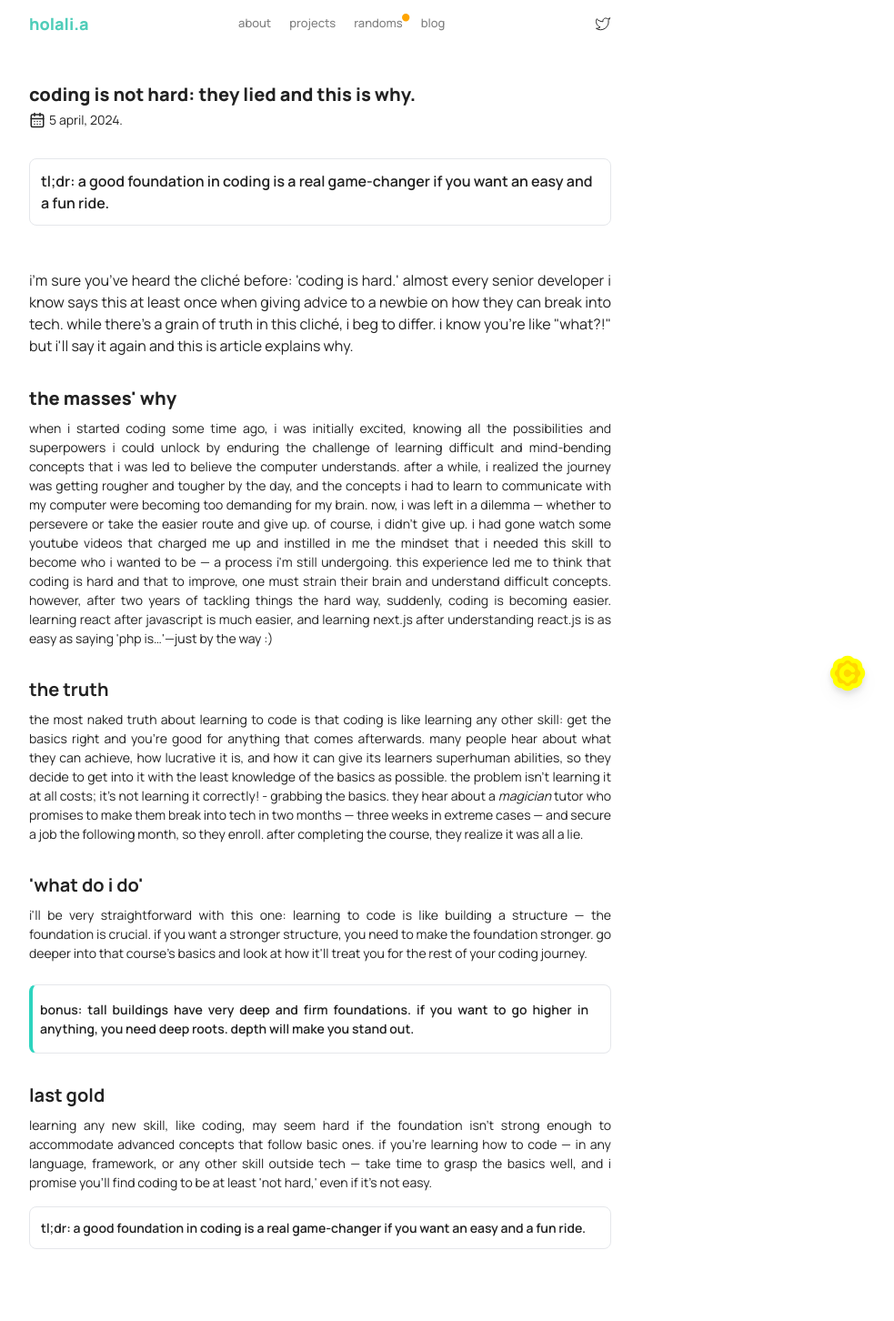
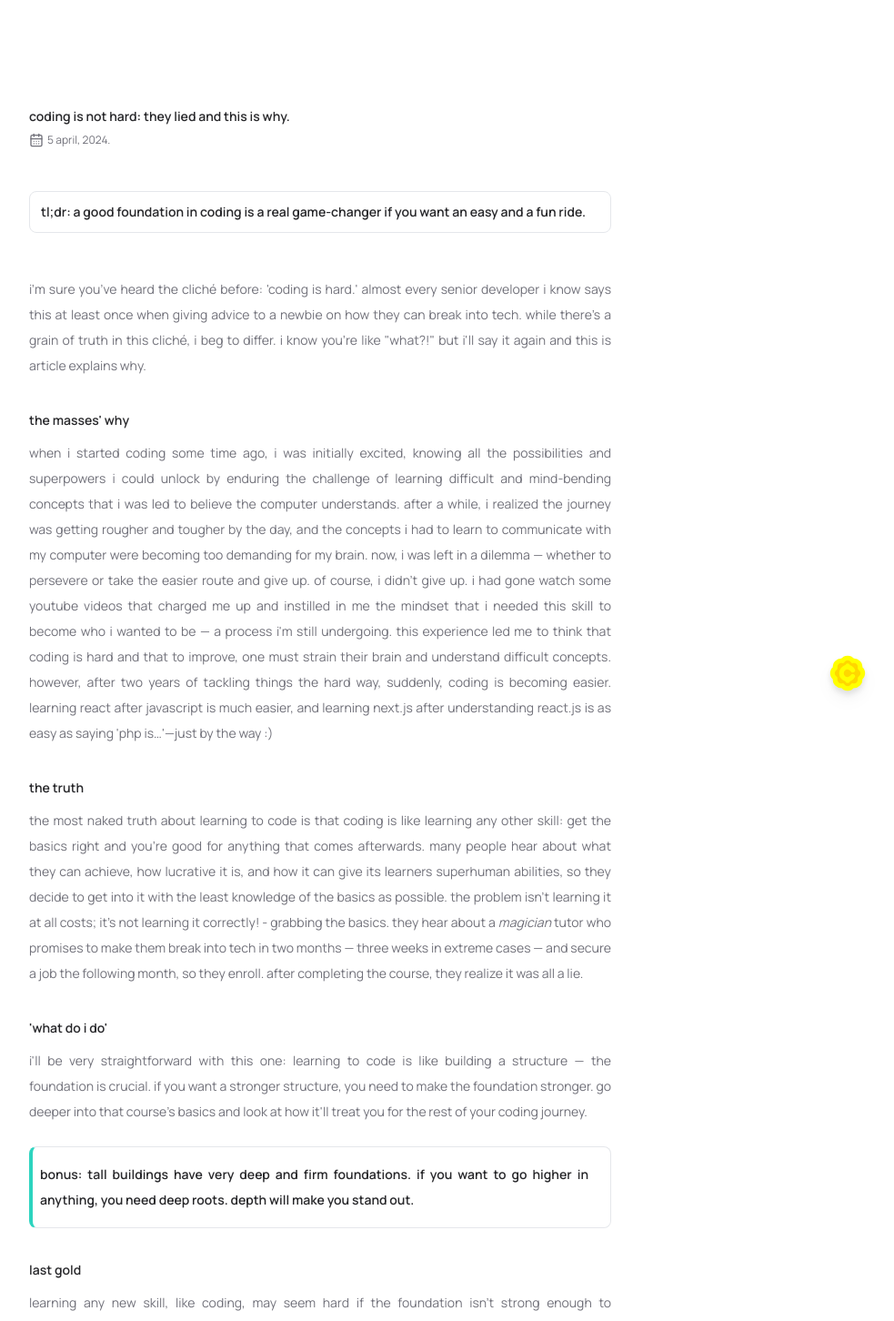
Before and after one commit to holaliamewu/portfolio-react, a React (Vite) app: page /blog/coding-is-not-hard in a window 1280 px wide. Shown: the top 1452 px of the page at 91% size, without its empty margins (288-1271 px from the left). Before the commit the page ends 1421 px from the top, so only its background shows below. Built offline with nearby package versions, Linux system fonts and the light colour scheme.

Commit message:
feat: v2 beta

```diff
--- /dev/null
+++ b/src/components/Experiences.jsx
@@ -0,0 +1,9 @@
+import React from "react";
+
+export default function Experiences() {
+    return(
+        <div className=" mr-auto text-sm leading-[2] space-y-4 ">
+            this space is for my experiences
+        </div>
+    )
+}
--- a/src/components/Navbar.jsx
+++ /dev/null
@@ -1,52 +0,0 @@
-import React, { useContext } from 'react';
-import Header from './Header'
-import { NavLink } from 'react-router-dom'
-import navData from '../resources/navData'
-import { Dot, Menu, Twitter, X } from 'lucide-react';
-import { SeeMenuContext } from '../pages/Layout';
-import MobileMenu from './MobileMenu';
-
-export default function Navbar() {
-
-  const [ seeMobileMenu, setSeeMobileMenu ] = useContext(SeeMenuContext);
-
-  const linkButtons = navData.map( link => (
-    <NavLink
-    className='px-[8px] xs:hidden text-[gray] hover:text-[#222] md:block py-[2px] font-[500] text-[13px] relative    '
-    key={ link.key}
-    to={link.link}
-    > {link.title} { link.isSpecial && <Dot color='orange' size={50} className='absolute -right-5 -top-5' />} </NavLink>
-  ))
-
-    return (
-      <nav
-      className=' flex justify-between items-center mt-3 mx-auto '>
-        <Header />
-
-        <span className='flex gap-1'>
-          { linkButtons }
-        </span>
-
-        <span className='flex items-center' >
-        <a
-        href="https://x.com/amewuholali_/"
-        target="_blank" >
-           <Twitter strokeWidth={1.3} size={18} />
-        </a>
-          <span
-            onClick={() => { setSeeMobileMenu(prev => !prev)}}
-            className='p-1 ml-1 md:hidden rounded '>{
-              seeMobileMenu ?
-              <span className='text-[gray] hover:text-[#222]' >
-                <X strokeWidth={1.5} size={20} />
-              </span>:
-              <span className='text-[gray] hover:text-[#222]' >
-                <Menu strokeWidth={1.5} size={20} />
-              </span>
-            }
-            </span>
-          <MobileMenu />
-          </span>
-      </nav>
-    )
-}
--- a/src/components/QuickAbout.jsx
+++ b/src/components/QuickAbout.jsx
@@ -2,11 +2,12 @@ import React from "react";
 
 export default function QuickAbout() {
     return(
-        <div className=" mr-auto font-[500]  text-[rgba(0,0,0,0.7)] text-md tracking-wide ">
+        <div className=" mr-auto text-sm leading-[2] space-y-4 ">
             <p className=" text-justify "
             >front-end software engineer. i curate aesthetically-pleasing
              stuff on the web, paying attention to accessibillity. i'm intrigued
               by amazing uis. i'm currently exploring react.js and everything around it.</p>
+              <p className="">if i'm not reading on spare time, i'm on yt.</p>
         </div>
     )
 }
--- a/src/pages/App.jsx
+++ b/src/pages/App.jsx
@@ -3,13 +3,8 @@ import {
   BrowserRouter,
   Routes,
   Route } from "react-router-dom";
-import Layout from './Layout'
-import About from "./About";
-import ProjectContainer from "./ProjectContainer";
-import Blog from "./Blog";
 import Home from "./Home";
 import BlogOne from "./BlogOne";
-import Randoms from './Randoms'
 import RandomsOne from './RandomsOne'
 
 
@@ -17,15 +12,9 @@ export default function App() {
   return(
         <BrowserRouter >
           <Routes >
-            <Route path='/'  element={ <Layout /> } >
-              <Route index element={ <Home />} />
-              <Route path='/about' element={ <About /> } />
-              <Route path='/projects' element={ <ProjectContainer /> } />
-              <Route path='/randoms' element={ <Randoms /> } />
+              <Route path="/" element={ <Home />} />
               <Route path='/randoms/i-love-whatever-youre-doing-keep-up' element={ <RandomsOne /> } />
-              <Route path='/blog' element={ <Blog /> } />
               <Route path='/blog/coding-is-not-hard' element={ <BlogOne /> } />
-            </Route>
           </Routes>
         </BrowserRouter>
   )
--- a/src/pages/Blog.jsx
+++ /dev/null
@@ -1,22 +0,0 @@
-import React from "react";
-import { NavLink } from "react-router-dom";
-import { Lollipop } from "lucide-react";
-
-export default function Blog() {
-    return (
-        <div className="flex flex-col items-center mt-12 min-h-[80vh] ">
-          <h4 className="mb-8 flex items-center text-[13px] gap-1" ><Lollipop size={20} color="gray" />bienvenue to where i share my voice.</h4>
-          <span className="flex flex-col justify-between md:w-[100%] text-[15px] xs:w-[90%] border-b p-1 xs:mx-auto md:mx-0 " >
-          <NavLink to='/blog/coding-is-not-hard/'
-          className=" text-xl font-black " > coding is not hard: they lied and here's why.</NavLink>
-          <h6 className="font-[500] text-md underline text-[rgba(0,0,0,0.5)] ">5 april, 2024.</h6>
-          <h4 className="text-md my-3 text-[rgba(0,0,0,0.9)]" > I’m sure you’ve heard the cliché before: 'coding is hard.' almost every senior developer
-          i know says this at least once when giving advice to a newbie on breaking into tech. while there's a grain of truth in this cliché...</h4>
-      </span>
-      <span className="flex flex-col justify-between md:w-[100%] text-[15px] p-1 xs:w-[90%] xs:mx-auto md:mx-0 " >
-          <NavLink to='' className="font-black text-xl" >  demystifying react context apis.</NavLink>
-          <h6 className="font-[500] text-md underline text-[rgba(0,0,0,0.5)] ">In a bit.</h6>
-          <h4 className="text-md my-3 text-[rgba(0,0,0,0.9)]" >coming soon...</h4>
-      </span>
-    </div> )
-}
--- a/src/pages/BlogOne.jsx
+++ b/src/pages/BlogOne.jsx
@@ -4,11 +4,11 @@ import SupportMe from '../components/SupportMe';
 
 export default function BlogOne() {
     return (
-      <div className='' >
+      <div className="mx-auto w-[90vw] text-sm font-[400] leading-[2] text-zinc-500 md:w-[60vw] lg:w-[50vw] 2xl:w-[30vw] min-h-[100vh] font-['manrope'] flex flex-col mt-16  ">
         <SupportMe />
-        <h1 className=" text-xl font-black mt-[50px] mb-1" >coding is not hard: they lied and this is why.</h1>
-        <h4 className='flex items-center text-sm gap-1 mb-8' > <CalendarDays size={18} /> 5 april, 2024.</h4>
-          <h3 className='p-3 border rounded-lg font-[600] text-md mt-4 mb-12'>
+        <h1 className=" text-md font-semibold text-zinc-800 mt-[50px] mb-1" >coding is not hard: they lied and this is why.</h1>
+        <h4 className='flex items-center text-xs gap-1 mb-8' > <CalendarDays size={16} /> 5 april, 2024.</h4>
+          <h3 className='p-3 border rounded-lg text-sm text-zinc-800 font-semibold mt-4 mb-12'>
           tl;dr: a good foundation in coding is a real game-changer if you want an easy and a fun ride. </h3>
         <p className='text-justify text-md' >
         i’m sure you’ve heard the cliché before: 'coding is hard.' almost every senior developer
@@ -16,8 +16,8 @@ export default function BlogOne() {
         while there's a grain of truth in this cliché, i beg to differ. i know you're like "what?!" but i'll say it again
          and this is article explains why. </p>
 
-        <h1 className=' text-xl font-black mt-8 mb-2' >the masses' why</h1>
-        <p className='text-justify text-[14px]' >
+        <h1 className=' text-md font-semibold text-zinc-800 mt-8 mb-2' >the masses' why</h1>
+        <p className='text-justify ' >
         when i started coding some time ago, i was initially excited, knowing all the possibilities and superpowers
           i could unlock by enduring the challenge of learning difficult and mind-bending concepts that i was
           led to believe the computer understands. after a while, i realized the journey was getting rougher
@@ -33,30 +33,30 @@ export default function BlogOne() {
         learning react after javascript is much easier, and learning next.js after understanding react.js is as easy
         as saying 'php is…'—just by the way :) </p>
 
-        <h1 className=' text-xl font-bold mt-8 mb-2' >the truth</h1>
-        <p className='text-justify text-[14px]' >
+        <h1 className=' text-md font-semibold text-zinc-800 mt-8 mb-2' >the truth</h1>
+        <p className='text-justify ' >
         the most naked truth about learning to code is that coding is like
         learning any other skill: get the basics right and you're good for anything that comes afterwards. many people hear about what they can achieve,
          how lucrative it is, and how it can give its learners superhuman abilities, so they decide to get into it with the least knowledge of the basics as possible. the problem isn't
           learning it at all costs; it's not learning it correctly! - grabbing the basics. they hear about a <span className='italic'>magician</span> tutor who promises to make
           them break into tech in two months — three weeks in extreme cases — and secure a job the following month, so they enroll. after completing the course, they realize it was all a lie.</p>
 
-        <h1 className=' text-xl font-bold mt-8 mb-2' >'what do i do' </h1>
-        <p className='text-justify text-[14px]' >
+        <h1 className=' text-md font-semibold text-zinc-800 mt-8 mb-2' >'what do i do' </h1>
+        <p className='text-justify ' >
         i'll be very straightforward with this one: learning to code is like building a structure — the foundation is crucial.
           if you want a stronger structure, you need to make the foundation stronger. go deeper into that course's basics and look at how it'll treat you for the rest of your coding journey.
 
-        <span className="block my-6 px-2 py-4 pr-6 rounded-lg text-[14px] font-semibold border-l-teal-400 border  border-l-4" >
+        <span className="block my-6 px-2 py-4 pr-6 rounded-lg text-zinc-800 font-semibold border-l-teal-400 border  border-l-4" >
           bonus: tall buildings have very deep and firm foundations. if you want to go higher in anything, you need deep roots.
           depth will make you stand out.
         </span>
 
-        <h1 className=' text-xl font-bold mt-8 mb-2' >last gold</h1>
+        <h1 className=' text-md font-semibold text-zinc-800 mt-8 mb-2' >last gold</h1>
         learning any new skill, like coding, may seem hard if the foundation isn't strong enough to accommodate advanced
         concepts that follow basic ones. if you're learning how to code — in any language, framework, or any other skill outside
         tech — take time to grasp the basics well, and i promise you'll find coding to be at least 'not hard,' even if it's not easy.
         </p>
-        <h3 className='p-3 border rounded-lg font-[600] text-[14px] mt-4 mb-12' >  tl;dr: a good foundation in coding is a real game-changer if you want an easy and a fun ride. </h3>
+        <h3 className='p-3 border rounded-lg font-semibold text-zinc-800 text-md mt-4 mb-12' >  tl;dr: a good foundation in coding is a real game-changer if you want an easy and a fun ride. </h3>
 
         </div>
     )
--- a/src/pages/Home.jsx
+++ b/src/pages/Home.jsx
@@ -2,26 +2,24 @@ import React  from "react";
 import { NavLink } from "react-router-dom";
 import QuickAboout from "../components/QuickAbout.jsx";
 import { blog } from "../resources/blogData.jsx";
-import { Dot } from 'lucide-react'
 
 
 export default function Home() {
 
     return(
-        <div
-        className=" w-full h-[80vh] flex flex-col justify-center  ">
+        <div className="mx-auto w-[90vw] text-sm font-[400] leading-[2] text-zinc-500 md:w-[60vw] lg:w-[50vw] 2xl:w-[30vw] min-h-[100vh] font-['manrope'] flex flex-col mt-16  ">
             <div className=" mb-3 ">
-                <h1 className="font-[900] text-left text-[28px] md:text-[30px]  mb-0" >amewu emmanuel mensah </h1>
+                <h1 className="font-[900] text-zinc-800 text-left text-2xl  mb-0" >amewu emmanuel mensah </h1>
             </div>
             <QuickAboout />
             <h4
-            className='font-[600] mt-[50px] xs:w-[100%] mx-auto text-md mb-4 text-cente md:text-left'
+            className='mt-[50px] xs:w-[100%] mx-auto text-md mb-4 text-zinc-900 font-semibold '
             ><span className="hover:underline" >writings</span> and <span className="hover:underline">randoms</span>.</h4>
           { blog.map( blogpost => {
             return(
-                <span key={ blogpost.link } className="flex justify-between  text-md w-[100%] mb-2 text-[rgba(0,0,0,0.7)] hover:text-[#222] mx-auto md:mx-0 " >
-                     <NavLink to={`${ blogpost.isRandom ? 'randoms' : 'blog'}${blogpost.link}`} className="flex font-[500]  " ><Dot />  {blogpost.title}</NavLink>
-                     <h6 className="font-[500] text-md  text-right">{blogpost.releaseDate}</h6>
+                <span key={ blogpost.link } className="flex justify-between  text-sm hover:text-zinc-800 w-[100%] mb-2 mx-auto md:mx-0 " >
+                     <NavLink to={`${ blogpost.isRandom ? 'randoms' : 'blog'}${blogpost.link}`} className=" " >{blogpost.title}</NavLink>
+                     <h6 className="text-right">{blogpost.releaseDate}</h6>
                  </span>
             )
           })
--- a/src/pages/Layout.jsx
+++ b/src/pages/Layout.jsx
@@ -12,8 +12,7 @@ export default function Layout() {
         <SeeMenuContext.Provider value={[seeMobileMenu, setSeeMobileMenu ]}>
             <div className="w-full  " >
                 <div
-                className=" font-['manrope'] text-[#222]   bg-[#fff] mx-auto w-[90vw] md:w-[60vw] lg:w-[50vw] 2xl:w-[30vw] " >
-                <Navbar />
+                className=" font-['manrope'] text-[#222]   bg-[#fff]  " >
                 <Outlet />
                 </div>
             </div>
--- a/src/pages/Randoms.jsx
+++ /dev/null
@@ -1,16 +0,0 @@
-import { Drama } from 'lucide-react'
-import React from 'react'
-import { Link } from 'react-router-dom'
-
-export default function Randoms() {
-  return (
-    <div>
-        <h1 className='flex gap-1 items-center font-[900] text-xl  text-center md:text-left mt-[100px]' ><Drama size={20} strokeWidth={1.5}/> randoms</h1>
-        <p className='text-[14px] text-gray-500 mb-[60px]' >just random thoughts. happy. sad. anything. hope you relate or something.</p>
-        <Link to='/randoms/i-love-whatever-youre-doing-keep-up' className='flex items-center justify-between ' >
-        <h4 className='text-md '>"i love whatever you're doing. keep up"</h4>
-        <h4 className='text-md ' >14. 07. 24</h4>
-        </Link>
-    </div>
-  )
-}
--- a/src/resources/blogData.jsx
+++ b/src/resources/blogData.jsx
@@ -11,11 +11,6 @@ export const blog = [
         releaseDate : '05. 04. 24',
         link : '/coding-is-not-hard/',
         isRandom: false
-    },
-    {
-        title : "demystifying react context api.",
-        releaseDate : 'in a bit',
-        link : '',
-        isRandom: false
     }
+
 ]
```
Also changed, not shown: 1 other file (tests, documents, lock files or other folders).
